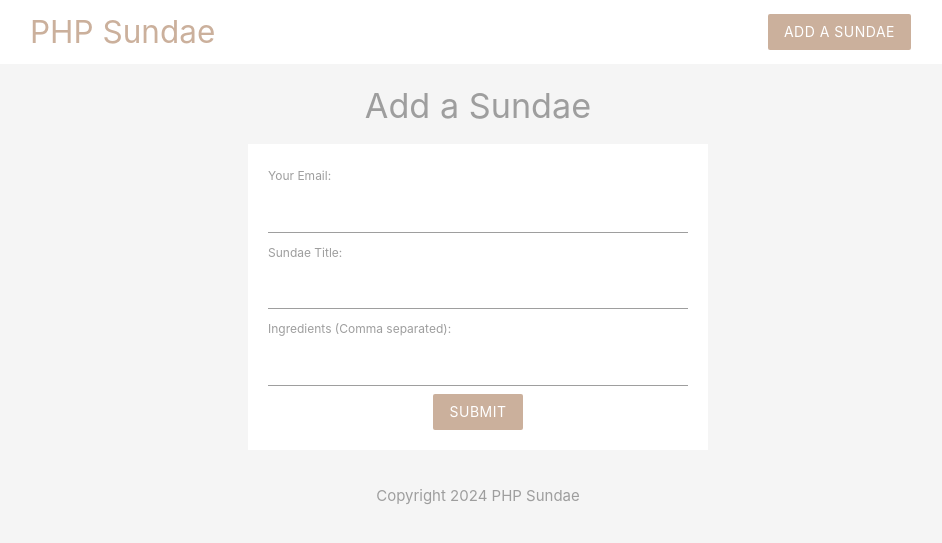
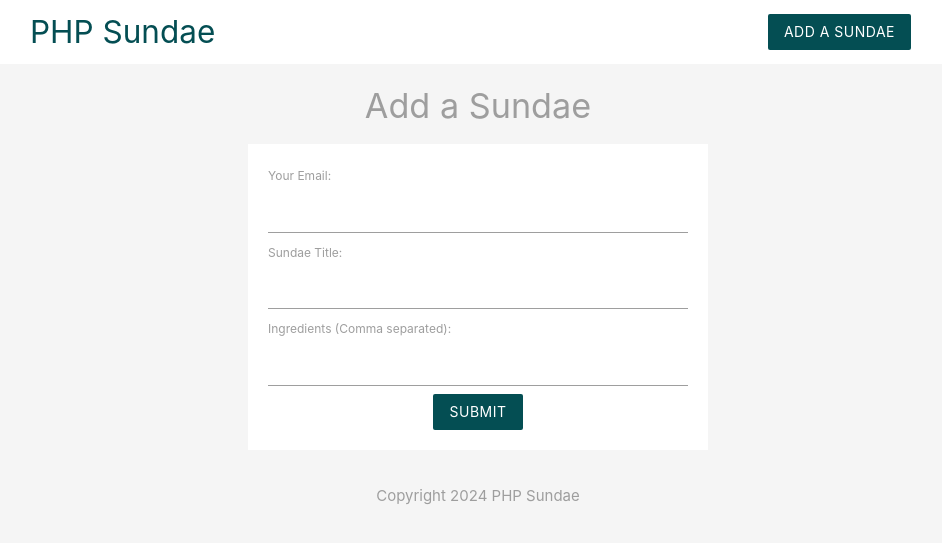
Before and after one commit to jcainuk/php-sundae, a PHP site: page /add.php in a window 1280 px wide. Shown: the top 543 px of the page, without its empty margins (162-1104 px from the left). Run offline with PHP 8.4, Linux system fonts and the light colour scheme.

Commit message:
chnages the brand color

```diff
--- a/templates/header.php
+++ b/templates/header.php
@@ -5,11 +5,11 @@
   <link rel="stylesheet" href="https://cdnjs.cloudflare.com/ajax/libs/materialize/1.0.0/css/materialize.min.css">
   <style>
     .brand {
-      background: #cbb09c !important;
+      background: hsl(184, 91%, 17%) !important;
     }
 
     .brand-text {
-      color: #cbb09c !important;
+      color: hsl(184, 91%, 17%) !important;
     }
 
     form {
```
